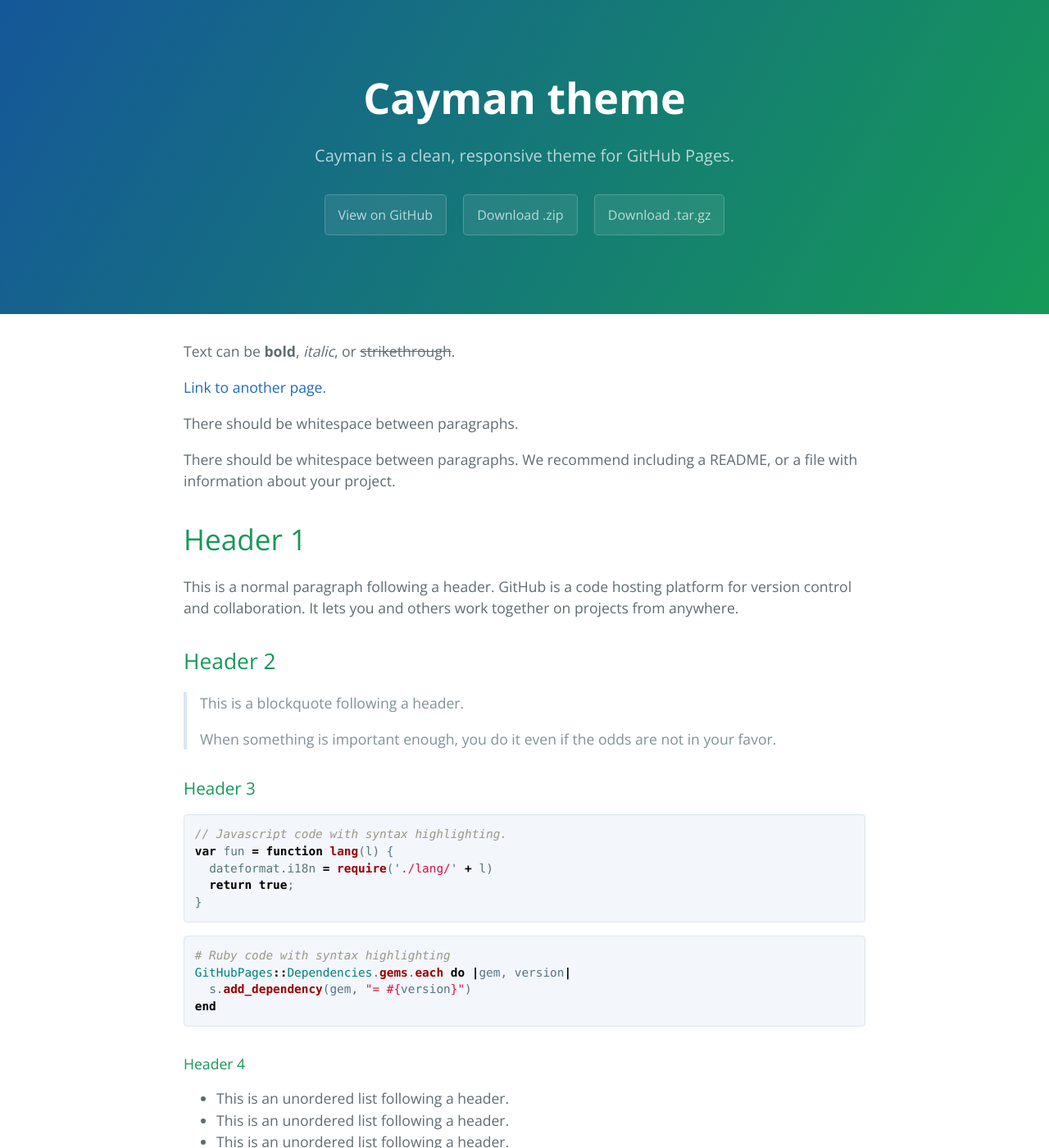
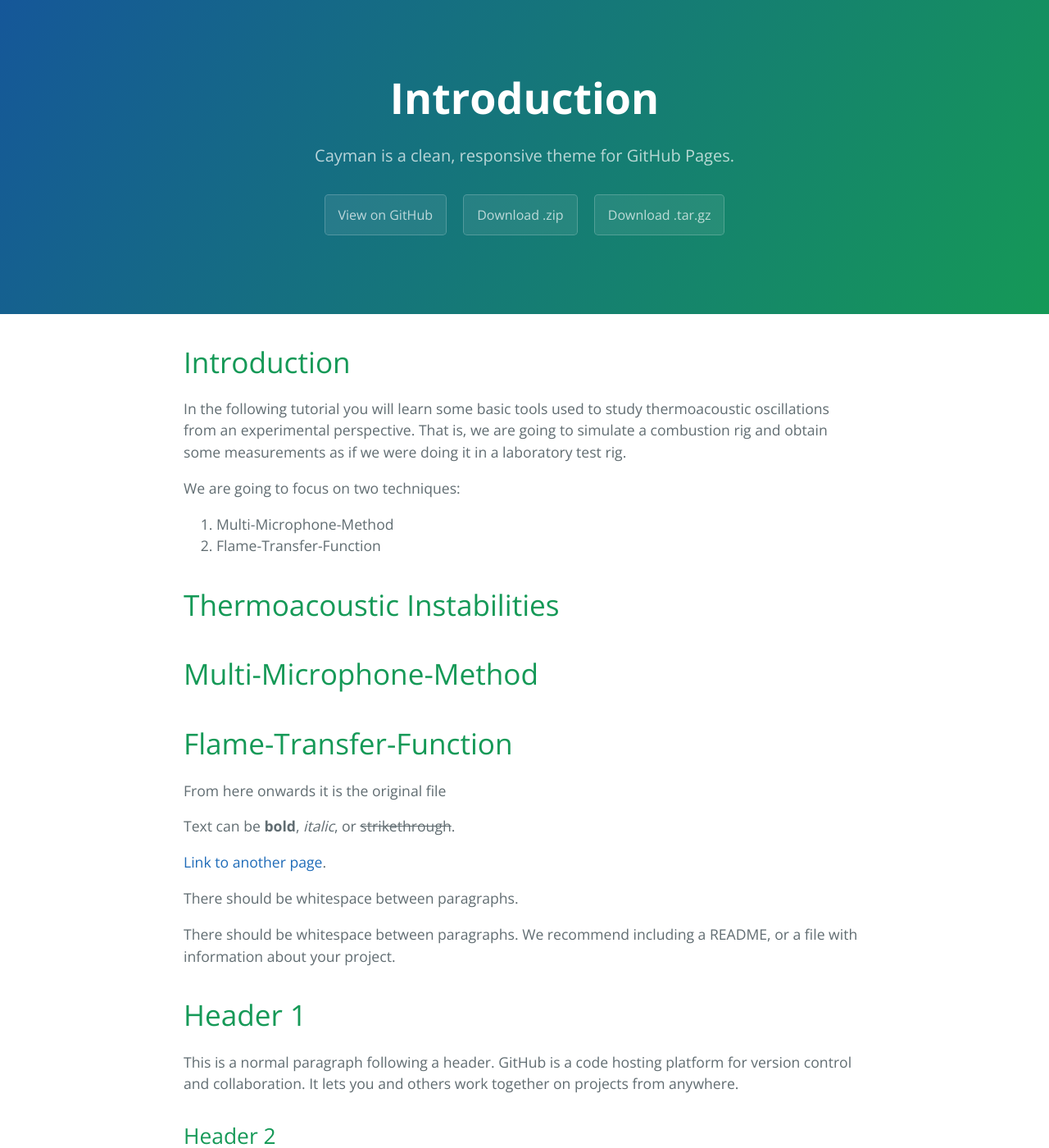
Before and after one commit to xoeg/Flame-Transfer-Function-Tutorial, a Jekyll site: the page built from index.md, in a window 1280 px wide and 1400 px high. Shown: the whole window at 82% size. Built offline with Jekyll 4.4.1, drawn with Linux system fonts in a browser that asks for light colours; our own code applies the rules of GitHub Pages for plain Markdown files.

Commit message:
Changed index

```diff
--- a/index.md
+++ b/index.md
@@ -1,6 +1,23 @@
 ---
 layout: default
 ---
+
+# Introduction
+
+In the following tutorial you will learn some basic tools used to study thermoacoustic oscillations from an experimental perspective. That is, we are going to simulate a combustion rig and obtain some measurements as if we were doing it in a laboratory test rig.
+
+We are going to focus on two techniques:
+
+1.  Multi-Microphone-Method
+1.  Flame-Transfer-Function
+
+# Thermoacoustic Instabilities
+
+# Multi-Microphone-Method
+
+# Flame-Transfer-Function
+
+From here onwards it is the original file
 
 Text can be **bold**, _italic_, or ~~strikethrough~~.
 
```
